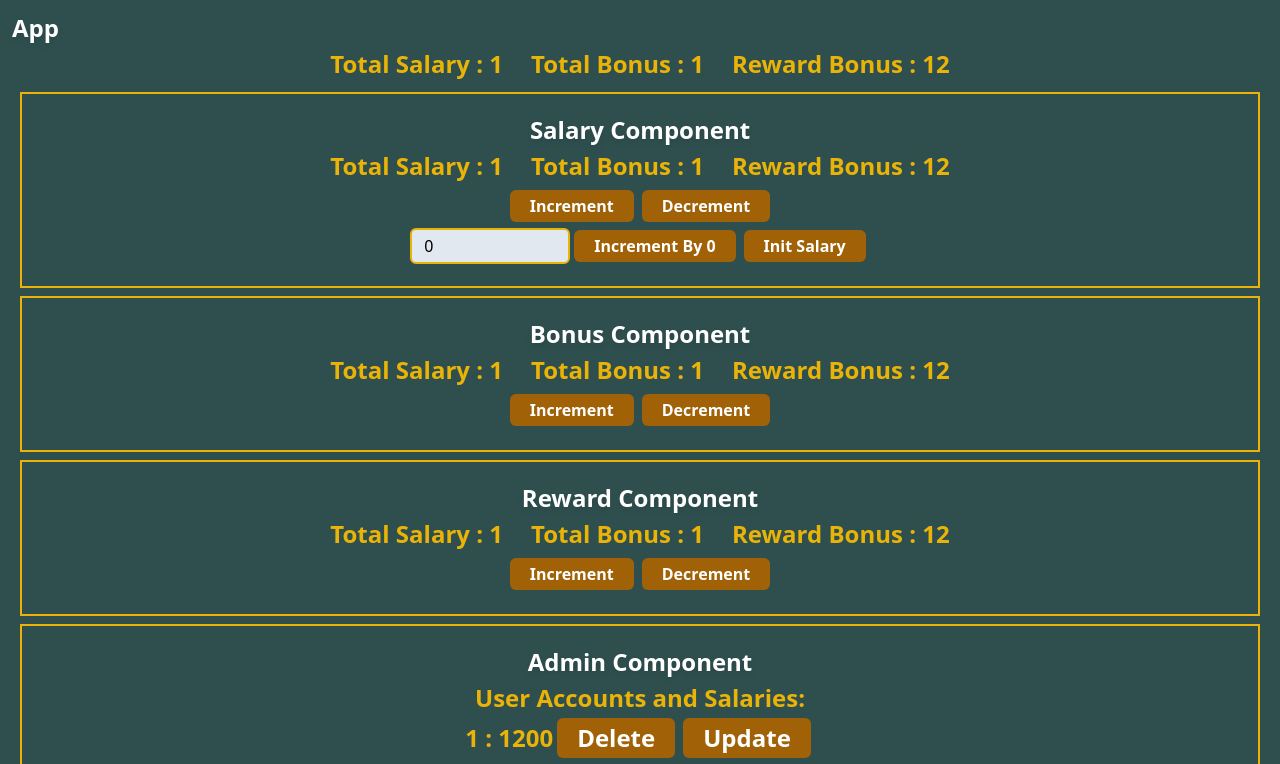
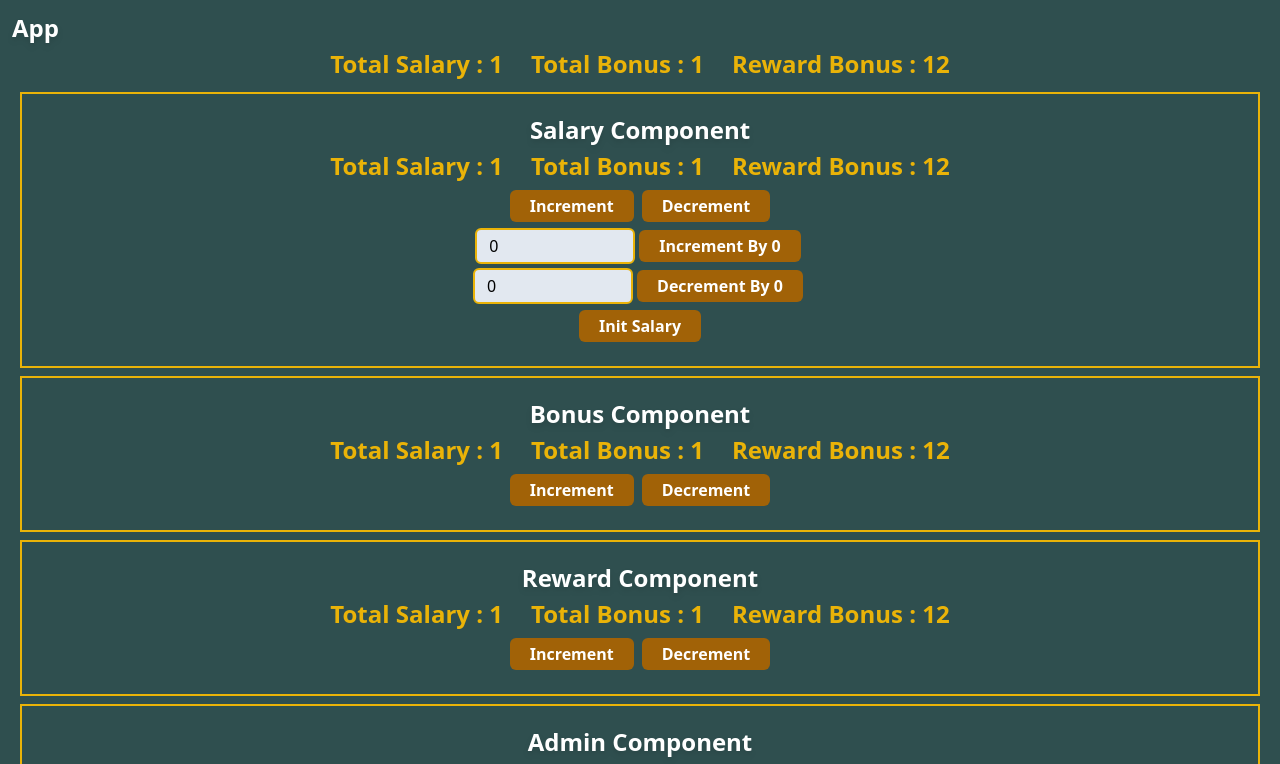
Before and after one commit to WebCoders1122/REDUX-Learning, a React (Vite) app in the folder React App with Redux Toolkit/: page / in a window 1280 px wide. Shown: the top 764 px of the page. Built offline with nearby package versions, Linux system fonts and the light colour scheme; data requests are answered from the project's data file.

Commit message:
assignment 2(1) completed

```diff
--- a/React App with Redux Toolkit/db.json
+++ b/React App with Redux Toolkit/db.json
@@ -11,10 +11,6 @@
     {
       "id": "3",
       "salary": 5400
-    },
-    {
-      "id": "4",
-      "salary": 777
     },
     {
       "id": "5",
--- a/React App with Redux Toolkit/src/components/Account.jsx
+++ b/React App with Redux Toolkit/src/components/Account.jsx
@@ -7,6 +7,7 @@ import {
   decrement,
   incrementByAmount,
   getUserByDB,
+  decrementByAmout,
 } from "../slices/accountSlice";
 import { useSelector, useDispatch } from "react-redux";
 
@@ -26,6 +27,7 @@ const Account = () => {
 
   const dispatch = useDispatch();
   const [incAmount, setIncAmount] = useState(0);
+  const [decAmount, setDecAmount] = useState(0);
 
   return (
     <div className='salaryContainer flex justify-center items-center flex-col p-5 m-2 border-2 border-yellow-500'>
@@ -55,6 +57,17 @@ const Account = () => {
         <Button onClick={() => dispatch(incrementByAmount(incAmount))}>
           Increment By {incAmount}
         </Button>
+        <br />
+        <input
+          onChange={(e) => setDecAmount(Number(e.target.value))}
+          value={decAmount}
+          type='number'
+          className='bg-slate-200 rounded-md text-md py-1 px-3 border-2 border-yellow-500 outline-2 outline-yellow-600 w-40'
+        />
+        <Button onClick={() => dispatch(decrementByAmout(decAmount))}>
+          Decrement By {decAmount}
+        </Button>
+        <br />
         <Button onClick={() => dispatch(getUserByDB(1))}>Init Salary</Button>
       </div>
     </div>
--- a/React App with Redux Toolkit/src/slices/accountSlice.jsx
+++ b/React App with Redux Toolkit/src/slices/accountSlice.jsx
@@ -28,6 +28,15 @@ const acountSlice = createSlice({
     incrementByAmount: (state, action) => {
       state.salary += action.payload;
     },
+    decrementByAmout: (state, action) => {
+      if (action.payload > state.salary) {
+        return alert(
+          "Please Enter amout which is less than or equal to Salary"
+        );
+      } else {
+        state.salary -= action.payload;
+      }
+    },
   },
   extraReducers: (builder) => {
     builder
@@ -44,5 +53,6 @@ const acountSlice = createSlice({
       });
   },
 });
-export const { increment, decrement, incrementByAmount } = acountSlice.actions;
+export const { increment, decrement, incrementByAmount, decrementByAmout } =
+  acountSlice.actions;
 export default acountSlice.reducer;
```
